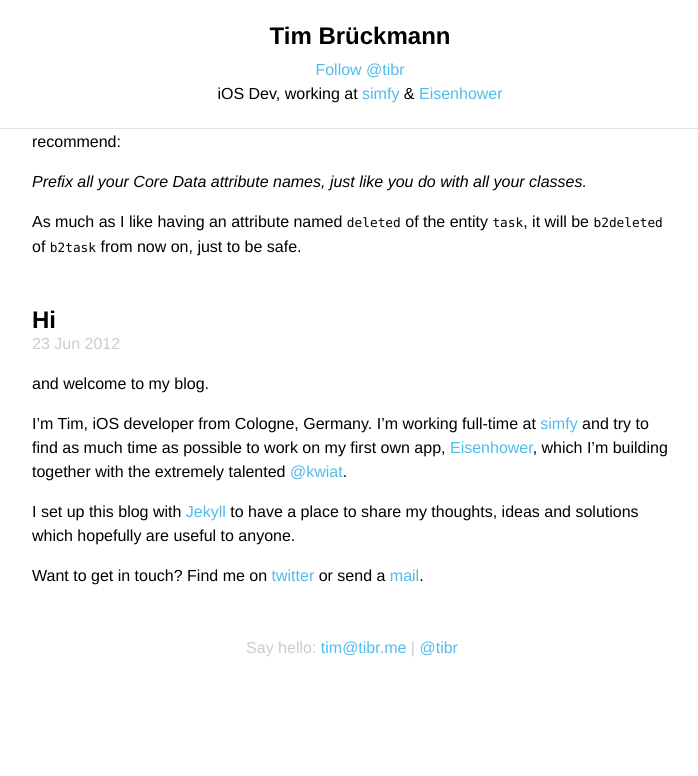
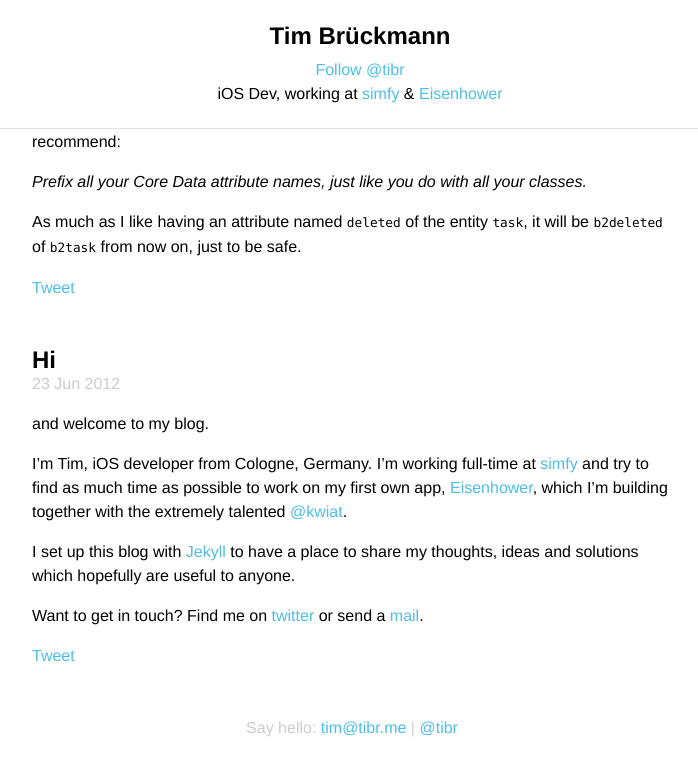
Before and after one commit to tibr/tibr.github.com, a Jekyll site: the page built from index.html, in a window 1280 px wide and 900 px high, scrolled down 977 px. Shown: the top 776 px of the window, without its empty margins (288-986 px from the left). Built offline with Jekyll 4.4.1, drawn with Linux system fonts in a browser that asks for light colours; Markdown is read by kramdown in place of the engine named in the settings; comment, search, counter and statistics services are not loaded.

Commit message:
Adding tweet button

```diff
--- a/_includes/post-listing.html
+++ b/_includes/post-listing.html
@@ -6,5 +6,7 @@
     </header>
 
     <p>{{ post.content }}</p>
+    <p>
+    <a href="https://twitter.com/share" class="twitter-share-button" data-text="{{ post.title }}" data-via="tibr">Tweet</a>
   </article>
 {% endfor %}
--- a/_layouts/post.html
+++ b/_layouts/post.html
@@ -8,3 +8,5 @@ layout: default
 </header>
 
 {{ content }}
+
+<a href="https://twitter.com/share" class="twitter-share-button" data-via="tibr">Tweet</a>
```
